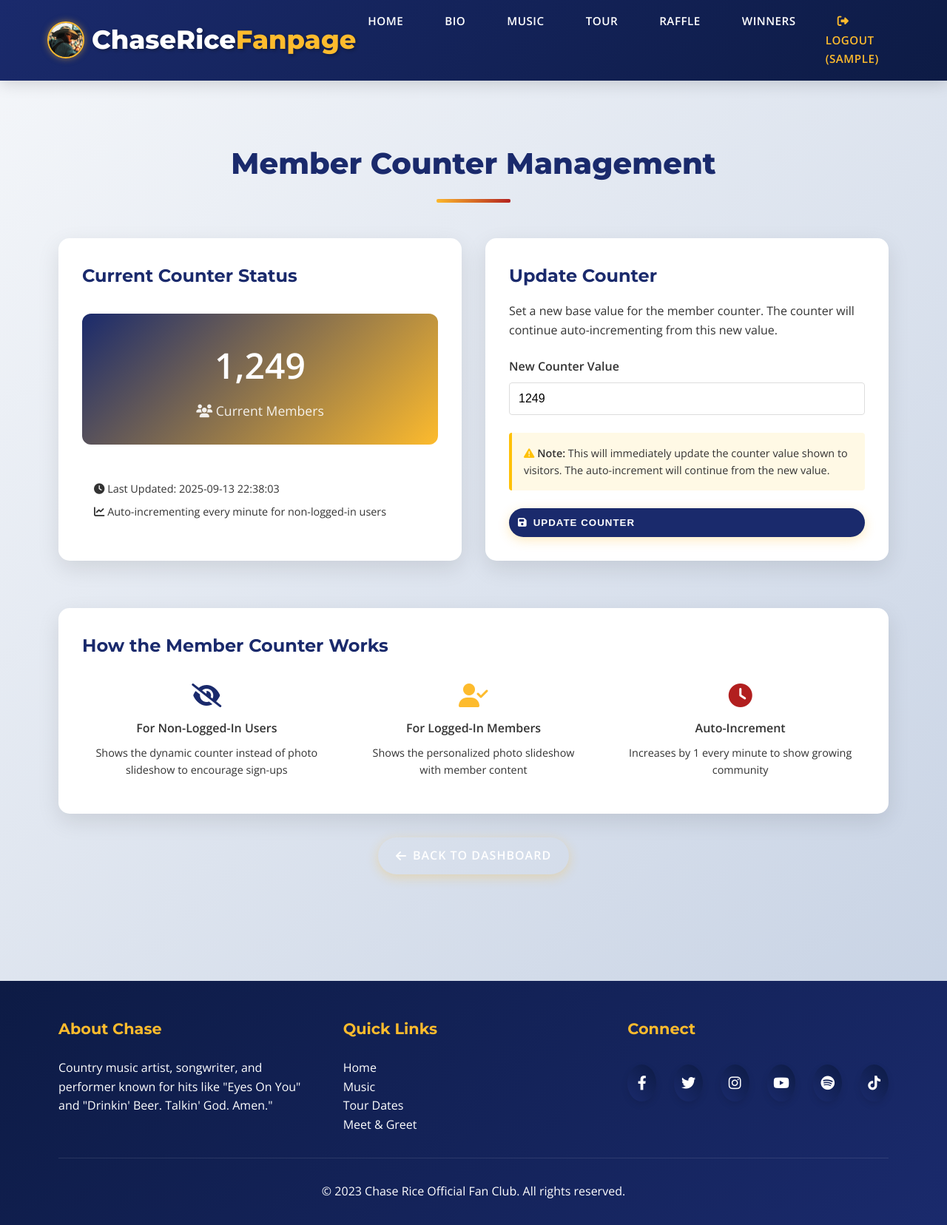
After one commit to 007femijethro/chaserice1, a Flask app: page /admin/counter in a window 1280 px wide. The commit adds this page. Shown: the whole page at 74% size. Run offline with Flask 3, Linux system fonts and the light colour scheme; a user stored in the database is signed in; data comes from the database, SQL or seed files in the repository; both versions use the stored data as it was after the commit.

Commit message:
Update homepage to show member count instead of slideshow for logged-out users
Adds a new admin page for managing a member counter that increments automatically. Modifies the index page to display this counter to non-members, replacing the slideshow. Also includes a security check to prevent logged-in members from accessing the counter increment API.

Replit-Commit-Author: Agent
Replit-Commit-Session-Id: 95f6bdfe-912d-4f30-82dc-d28b8f67a12c
Replit-Commit-Checkpoint-Type: intermediate_checkpoint
Replit-Commit-Screenshot-Url: https://storage.googleapis.com/screenshot-production-us-central1/b0d66649-430b-4842-9704-963ee266db73/95f6bdfe-912d-4f30-82dc-d28b8f67a12c/bznMVe4

```diff
--- a/app.py
+++ b/app.py
@@ -517,6 +517,10 @@ def admin_logout():
 @app.route('/api/increment_counter', methods=['POST'])
 def increment_counter():
     """API endpoint to increment the member counter"""
+    # Basic security check - only allow if not logged in as member
+    if session.get('member_logged_in'):
+        return {'success': False, 'error': 'Not allowed for logged-in members'}, 403
+
     conn = get_db_connection()
 
     # Get current count
--- /dev/null
+++ b/templates/admin_counter.html
@@ -0,0 +1,120 @@
+<!-- templates/admin_counter.html -->
+{% extends "base.html" %}
+
+{% block content %}
+<div class="section">
+    <div class="container">
+        <h2 class="section-title">Member Counter Management</h2>
+
+        {% with messages = get_flashed_messages(with_categories=true) %}
+        {% if messages %}
+            {% for category, message in messages %}
+                <div class="alert alert-{{ category }}">{{ message }}</div>
+            {% endfor %}
+        {% endif %}
+        {% endwith %}
+
+        <div class="grid" style="grid-template-columns: 1fr 1fr; gap: 2rem;">
+            <!-- Current Counter Display -->
+            <div class="card">
+                <div class="card-content">
+                    <h3 class="card-title">Current Counter Status</h3>
+
+                    <div style="text-align: center; margin: 2rem 0;">
+                        <div style="
+                            background: linear-gradient(135deg, var(--primary) 0%, var(--accent) 100%);
+                            color: white;
+                            padding: 2rem;
+                            border-radius: 12px;
+                            margin-bottom: 1rem;
+                        ">
+                            <div style="font-size: 3rem; font-weight: bold; margin-bottom: 0.5rem;">
+                                {{ "{:,}".format(current_count) }}
+                            </div>
+                            <div style="font-size: 1.1rem; opacity: 0.9;">
+                                <i class="fas fa-users"></i> Current Members
+                            </div>
+                        </div>
+                    </div>
+
+                    <div style="background: rgba(var(--primary-rgb), 0.1); padding: 1rem; border-radius: 8px;">
+                        <p style="margin: 0; font-size: 0.9rem; color: var(--text-light);">
+                            <i class="fas fa-clock"></i> Last Updated: {{ last_updated }}
+                        </p>
+                        <p style="margin: 0.5rem 0 0 0; font-size: 0.9rem; color: var(--text-light);">
+                            <i class="fas fa-chart-line"></i> Auto-incrementing every minute for non-logged-in users
+                        </p>
+                    </div>
+                </div>
+            </div>
+
+            <!-- Update Counter Form -->
+            <div class="card">
+                <div class="card-content">
+                    <h3 class="card-title">Update Counter</h3>
+                    <p style="color: var(--text-light); margin-bottom: 1.5rem;">
+                        Set a new base value for the member counter. The counter will continue auto-incrementing from this new value.
+                    </p>
+
+                    <form method="POST" action="{{ url_for('admin_update_counter') }}">
+                        <div style="margin-bottom: 1.5rem;">
+                            <label for="new_count" style="display: block; margin-bottom: 0.5rem; font-weight: bold; color: var(--text);">
+                                New Counter Value
+                            </label>
+                            <input type="number"
+                                   id="new_count"
+                                   name="new_count"
+                                   value="{{ current_count }}"
+                                   min="0"
+                                   step="1"
+                                   required
+                                   style="width: 100%; padding: 0.75rem; border: 1px solid #ddd; border-radius: 4px; font-size: 1rem;">
+                        </div>
+
+                        <div style="background: rgba(255, 193, 7, 0.1); border-left: 4px solid #ffc107; padding: 1rem; margin-bottom: 1.5rem; border-radius: 4px;">
+                            <p style="margin: 0; font-size: 0.9rem; color: var(--text);">
+                                <i class="fas fa-exclamation-triangle" style="color: #ffc107;"></i>
+                                <strong>Note:</strong> This will immediately update the counter value shown to visitors. The auto-increment will continue from the new value.
+                            </p>
+                        </div>
+
+                        <button type="submit" class="btn" style="width: 100%; background: var(--primary); color: white; padding: 0.75rem;">
+                            <i class="fas fa-save"></i> Update Counter
+                        </button>
+                    </form>
+                </div>
+            </div>
+        </div>
+
+        <!-- How It Works -->
+        <div class="card" style="margin-top: 2rem;">
+            <div class="card-content">
+                <h3 class="card-title">How the Member Counter Works</h3>
+                <div style="display: grid; grid-template-columns: repeat(auto-fit, minmax(250px, 1fr)); gap: 1.5rem; margin-top: 1rem;">
+                    <div style="text-align: center; padding: 1rem;">
+                        <i class="fas fa-eye-slash" style="font-size: 2rem; color: var(--primary); margin-bottom: 0.5rem;"></i>
+                        <h4 style="margin: 0.5rem 0; color: var(--text);">For Non-Logged-In Users</h4>
+                        <p style="color: var(--text-light); font-size: 0.9rem;">Shows the dynamic counter instead of photo slideshow to encourage sign-ups</p>
+                    </div>
+                    <div style="text-align: center; padding: 1rem;">
+                        <i class="fas fa-user-check" style="font-size: 2rem; color: var(--accent); margin-bottom: 0.5rem;"></i>
+                        <h4 style="margin: 0.5rem 0; color: var(--text);">For Logged-In Members</h4>
+                        <p style="color: var(--text-light); font-size: 0.9rem;">Shows the personalized photo slideshow with member content</p>
+                    </div>
+                    <div style="text-align: center; padding: 1rem;">
+                        <i class="fas fa-clock" style="font-size: 2rem; color: var(--secondary); margin-bottom: 0.5rem;"></i>
+                        <h4 style="margin: 0.5rem 0; color: var(--text);">Auto-Increment</h4>
+                        <p style="color: var(--text-light); font-size: 0.9rem;">Increases by 1 every minute to show growing community</p>
+                    </div>
+                </div>
+            </div>
+        </div>
+
+        <div style="text-align: center; margin-top: 2rem;">
+            <a href="{{ url_for('admin_dashboard') }}" class="btn" style="background: var(--text-light); color: white; padding: 0.75rem 1.5rem;">
+                <i class="fas fa-arrow-left"></i> Back to Dashboard
+            </a>
+        </div>
+    </div>
+</div>
+{% endblock %}
--- a/templates/index.html
+++ b/templates/index.html
@@ -3,13 +3,13 @@
 
 {% block content %}
 <!-- Conditional Hero Section -->
-{% if session.user_id %}
+{% if session.member_logged_in %}
     <!-- Hero Slideshow Section for Logged-in Members -->
     <section class="hero-slideshow">
         <!-- Slide 1 -->
         <div class="slide active" style="background-image: url('https://www.chaserice.com/cdn/shop/files/eldorabanner.jpg?v=1754668094&width=2000');">
             <div class="slide-content">
-                <h1>Welcome Back, {{ session.username }}!</h1>
+                <h1>Welcome Back, {{ session.member_username }}!</h1>
                 <p>Experience the music, feel the energy</p>
                 <a href="https://temple.groover.co/chase-rice" target="_blank" class="btn">Listen Now</a>
             </div>
```
Also changed, not shown: database.db.
